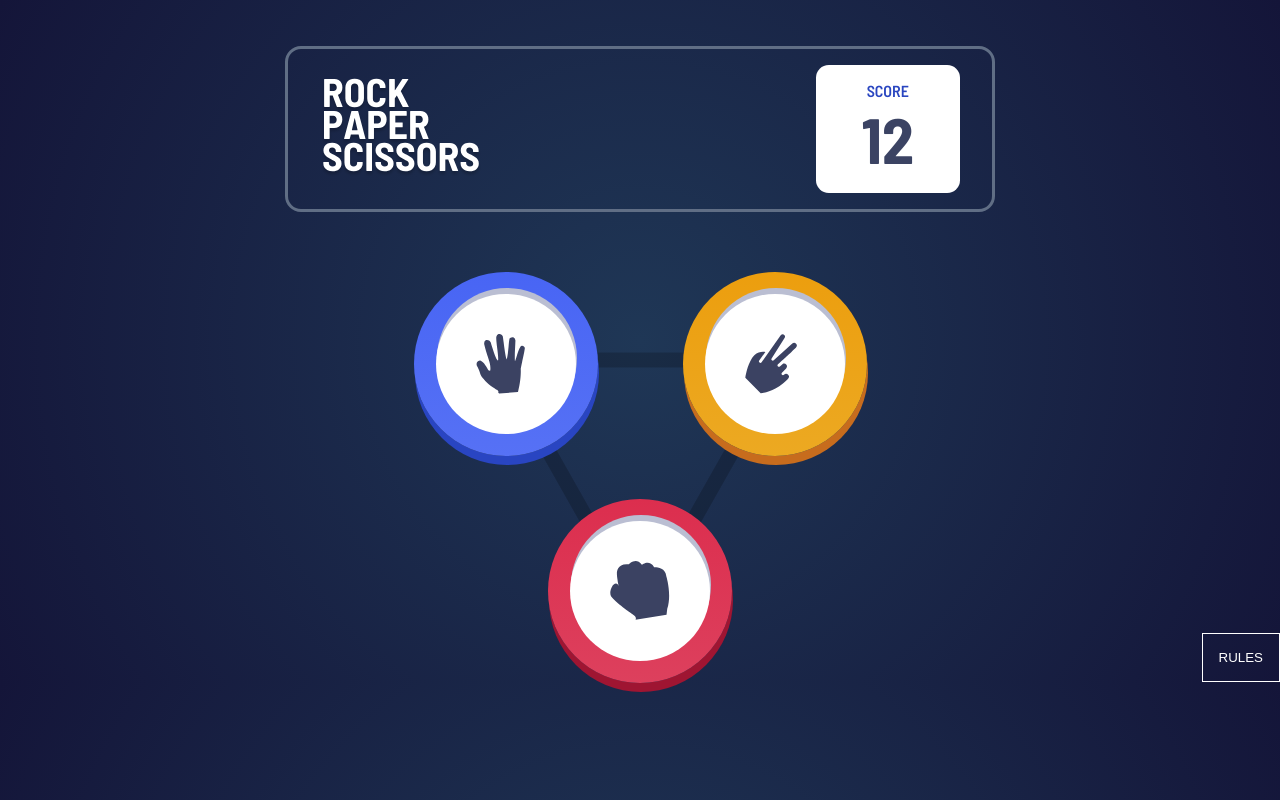
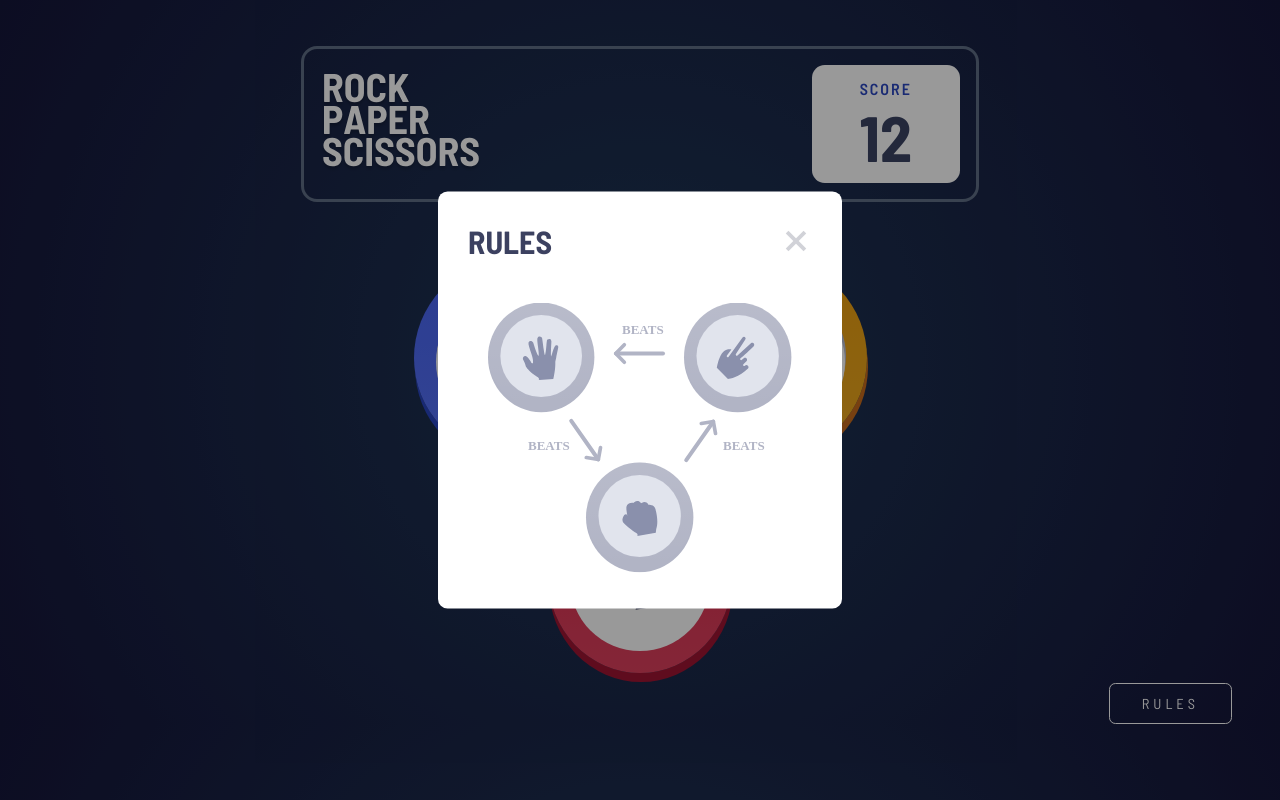
Before and after one commit to UTKUC3NGIZ/Rock-Paper-Scissors-Game, a plain HTML site: page index.html in a window 1280 px wide. Both pictures are taken after a click on the button "RULES". Drawn offline with nearby package versions, Linux system fonts and the light colour scheme.

Commit message:
step 1 completed

```diff
--- a/assets/css/main.scss
+++ b/assets/css/main.scss
@@ -14,7 +14,7 @@ body {
   border: 3px solid $Header;
   border-radius: 1rem;
   margin-top: 2.875rem;
-  padding: 1rem 2rem;
+  padding: 1rem 1rem;
 
   &__logo {
   }
@@ -23,12 +23,14 @@ body {
     flex-direction: column;
     text-align: center;
     background-color: white;
-    padding: 1rem 2.875rem;
+    padding: .9rem 3rem 0.5rem 3rem;
     border-radius: 0.8rem;
 
     span {
       &:first-child {
         color: $Score;
+        letter-spacing: 2px;
+        font-weight: 600;
       }
       &:last-child {
         font-size: 4rem;
@@ -52,22 +54,23 @@ body {
   &__box {
     position: absolute;
     padding: 22px;
+    padding-top: 30px;
     border-radius: 50%;
     &:nth-child(1) {
       left: -70px;
       top: -80px;
       background: linear-gradient(180deg, $Paper);
-      box-shadow: 1px 9px 0px 0px #2945C2;
+      box-shadow: 1px 9px 0px 0px #2945c2;
     }
     &:nth-child(2) {
       right: -70px;
       top: -80px;
       background: linear-gradient(180deg, $Scissors);
-      box-shadow: 1px 9px 0px 0px #C76C1D;
+      box-shadow: 1px 9px 0px 0px #c76c1d;
     }
     &:nth-child(3) {
       background: linear-gradient(180deg, $Rock);
-      box-shadow: 1px 9px 0px 0px #9F1532;
+      box-shadow: 1px 9px 0px 0px #9f1532;
       bottom: -50px;
     }
     &:nth-child(4) {
@@ -78,7 +81,7 @@ body {
     height: 60px;
     display: flex;
     background-color: white;
-    box-shadow: 1px -6px 0px 0px #BABED2;
+    box-shadow: 1px -6px 0px 0px #babed2;
     border-radius: 50%;
     padding: 40px;
   }
@@ -88,10 +91,54 @@ body {
 
 .footer {
   text-align: end;
+  margin-top: 60px;
+  margin-right: 3rem;
   &__button {
     background-color: transparent;
-    padding: 1rem;
+    padding: 0.688rem 2rem;
     color: white;
     border: 1px solid white;
+    border-radius: 0.4rem;
+    letter-spacing: 4px;
+    font-size: .9rem;
+    font-weight: 400;
   }
 }
+
+.footer-modal {
+  display: none;
+  position: fixed;
+  left: 0;
+  top: 0;
+  width: 100%;
+  height: 100%;
+  background-color: rgba(0, 0, 0, 0.4);
+
+  &__rules {
+    position: fixed;
+    top: 50%;
+    left: 50%;
+    transform: translate(-50%, -50%);
+    background-color: white;
+    border-radius: 0.6rem;
+  }
+  &__info {
+    display: flex;
+    justify-content: space-between;
+    align-items: center;
+    padding: 30px 30px 10px 30px;
+    font-size: 1.2rem;
+    h2 {
+      color: #3c4160;
+      font-size: 2rem;
+    }
+    span {
+      color: #d1d2d8;
+      font-size: 2rem;
+      font-weight: 800;
+    }
+  }
+  &__image {
+    padding: 33px 50px;
+  }
+}
--- /dev/null
+++ b/assets/js/index.js
@@ -0,0 +1,24 @@
+// Modal
+const footer__button = document.getElementsByClassName("footer__button")[0];
+const footer_modal = document.getElementsByClassName("footer-modal")[0];
+const close = document.getElementById("close");
+footer__button.addEventListener("click", () => {
+  footer_modal.style.display = "block";
+});
+
+close.addEventListener("click", () => {
+  footer_modal.style.display = "none";
+});
+
+window.onclick = function (event) {
+  if (event.target == footer_modal) {
+    footer_modal.style.display = "none";
+  }
+};
+
+
+// vote
+
+const paper = document.getElementById("paper")
+const scissors = document.getElementById("scissors")
+const rock = document.getElementById("rock")
--- a/index.html
+++ b/index.html
@@ -14,6 +14,12 @@
     <!-- css -->
     <link rel="stylesheet" href="assets/css/main.css" />
 
+    <!-- Google Icon -->
+    <link
+      rel="stylesheet"
+      href="https://fonts.googleapis.com/css2?family=Material+Symbols+Outlined:opsz,wght,FILL,GRAD@48,400,0,0"
+    />
+
     <title>Project | Rock, Paper, Scissors</title>
   </head>
   <body>
@@ -28,19 +34,19 @@
     </header>
     <section class="game">
       <div class="game__boxDiv">
-        <div class="game__box">
+        <div class="game__box" id="paper">
           <div class="game__boxInner">
             <img src="assets/images/icon-paper.svg" alt="" />
           </div>
         </div>
 
-        <div class="game__box">
+        <div class="game__box" id="scissors">
           <div class="game__boxInner">
             <img src="assets/images/icon-scissors.svg" alt="" />
           </div>
         </div>
 
-        <div class="game__box">
+        <div class="game__box" id="rock">
           <div class="game__boxInner">
             <img src="assets/images/icon-rock.svg" alt="" />
           </div>
@@ -54,5 +60,17 @@
     <footer class="footer">
       <button class="footer__button">RULES</button>
     </footer>
+    <div class="footer-modal">
+      <div class="footer-modal__rules">
+        <div class="footer-modal__info">
+          <h2>RULES</h2>
+          <span class="material-symbols-outlined" id="close"> close </span>
+        </div>
+        <div class="footer-modal__image">
+          <img src="assets/images/image-rules.svg" alt="" />
+        </div>
+      </div>
+    </div>
+    <script src="assets/js/index.js"></script>
   </body>
 </html>
```
Also changed, not shown: assets/css/.reset.scss, assets/css/.styles.scss, assets/css/main.css, 1 other file.
